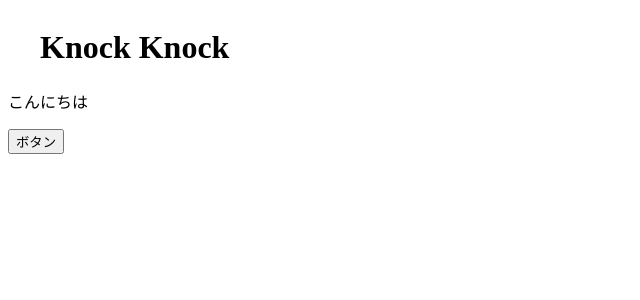
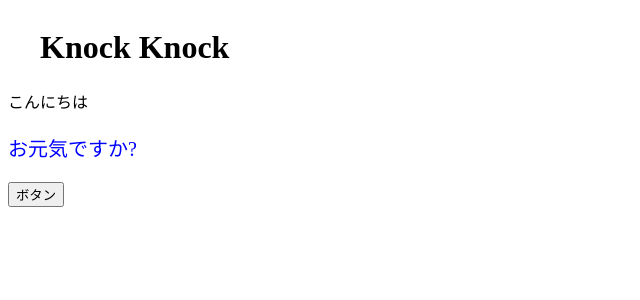
Before and after one commit to s163404/react-tutorial, a React (Create React App) app: page / in a window 1280 px wide. Shown: the top 300 px of the page, without its empty margins (0-640 px from the left). Built offline with nearby package versions, Linux system fonts and the light colour scheme.

Commit message:
Propsを使う下準備

```diff
--- a/src/App.jsx
+++ b/src/App.jsx
@@ -1,3 +1,4 @@
+import { ColoredMessage } from "./components/ColoredMessage";
 export const App = () => {
   // ボタンを押したときの処理
   const onClickButton = () => {
@@ -8,6 +9,7 @@
     <div>
       <h1>　Knock Knock</h1>
       <p>こんにちは</p>
+      <ColoredMessage />
       <button onClick={onClickButton}>ボタン</button>
     </div>
   );
--- /dev/null
+++ b/src/components/ColoredMessage.jsx
@@ -0,0 +1,8 @@
+export const ColoredMessage = () => {
+  const contentStyle = {
+    color: "blue",
+    fontSize: "20px"
+  };
+
+  return <p style={contentStyle}>お元気ですか?</p>;
+};
```
